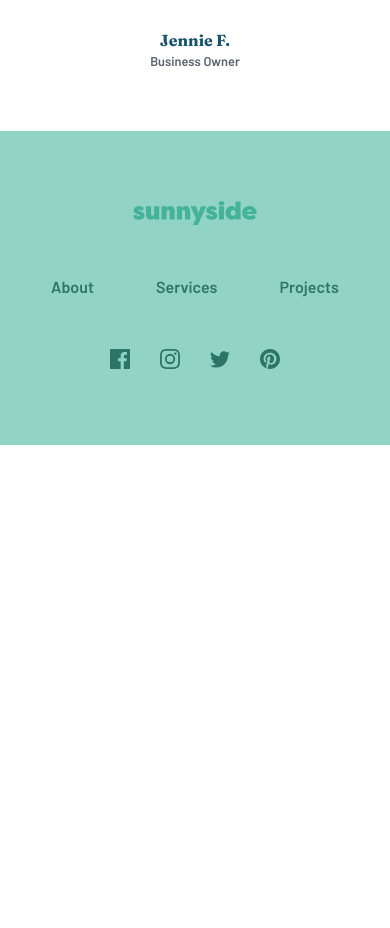
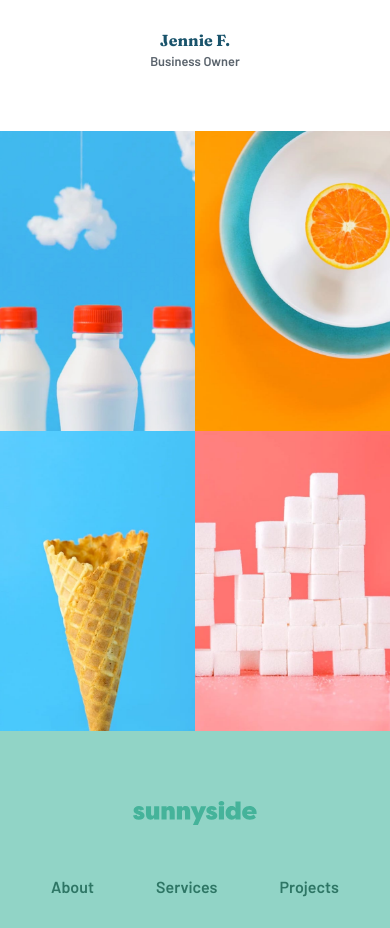
Before and after one commit to DinaRocio/Sunnyside-agency, a React (Create React App) app: page / in a window 390 px wide. Shown: the part 5460-6388 px from the top of the page. Before the commit the page ends 5905 px from the top, so only its background shows below. Built offline with nearby package versions, Linux system fonts and the light colour scheme.

Commit message:
add new pictures section (responsive)

```diff
--- /dev/null
+++ b/src/components/PicturesCarrousel/index.tsx
@@ -0,0 +1,41 @@
+import milkbottlesDK from "./../../assets/desktop/image-gallery-milkbottles.jpg";
+import orangeDK from "./../../assets/desktop/image-gallery-orange.jpg";
+import coneDK from "./../../assets/desktop/image-gallery-cone.jpg";
+import sugarcubesDK from "./../../assets/desktop/image-gallery-sugarcubes.jpg";
+import styled from "@emotion/styled";
+
+interface PictureProps {
+  image: string;
+}
+
+const PicturesContainer = styled.section`
+  display: flex;
+  flex-wrap: wrap;
+`;
+
+const Picture = styled.div<PictureProps>`
+  background-image: url(${(props) => props.image});
+  height: 550px;
+  width: 25%;
+
+  background-position: center;
+  background-repeat: no-repeat;
+  background-size: cover;
+  @media only screen and (max-width: 600px) {
+    height: 300px;
+    width: 50%;
+  }
+`;
+
+function PicturesCarrousel() {
+  return (
+    <PicturesContainer>
+      <Picture image={milkbottlesDK} className="reverse-image" />
+      <Picture image={orangeDK} className="reverse-image" />
+      <Picture image={coneDK} className="reverse-image" />
+      <Picture image={sugarcubesDK} className="reverse-image" />
+    </PicturesContainer>
+  );
+}
+
+export default PicturesCarrousel;
--- a/src/pages/Home/index.tsx
+++ b/src/pages/Home/index.tsx
@@ -1,6 +1,7 @@
 import Header from "../../components/Header";
 import Services from "../../components/Services";
 import Testimonies from "../../components/Testimonies";
+import PicturesCarrousel from "../../components/PicturesCarrousel";
 import Footer from "../../components/Footer";
 
 export default function Home() {
@@ -9,6 +10,7 @@ export default function Home() {
       <Header />
       <Services />
       <Testimonies />
+      <PicturesCarrousel />
       <Footer />
     </>
   );
```
